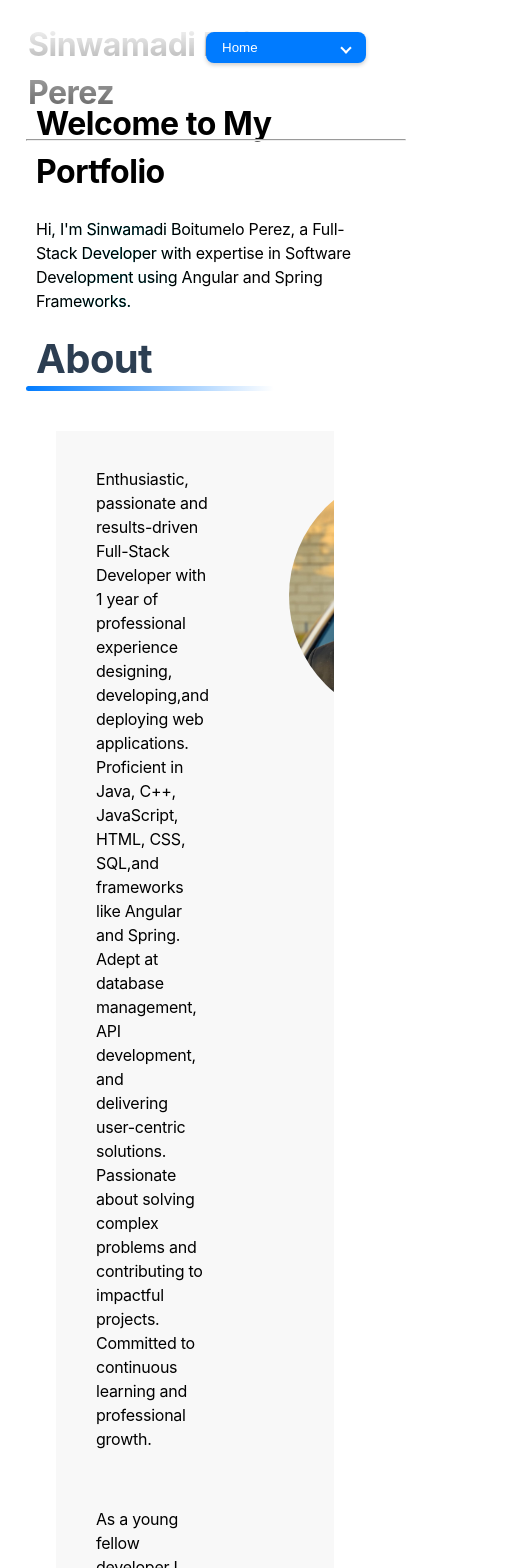
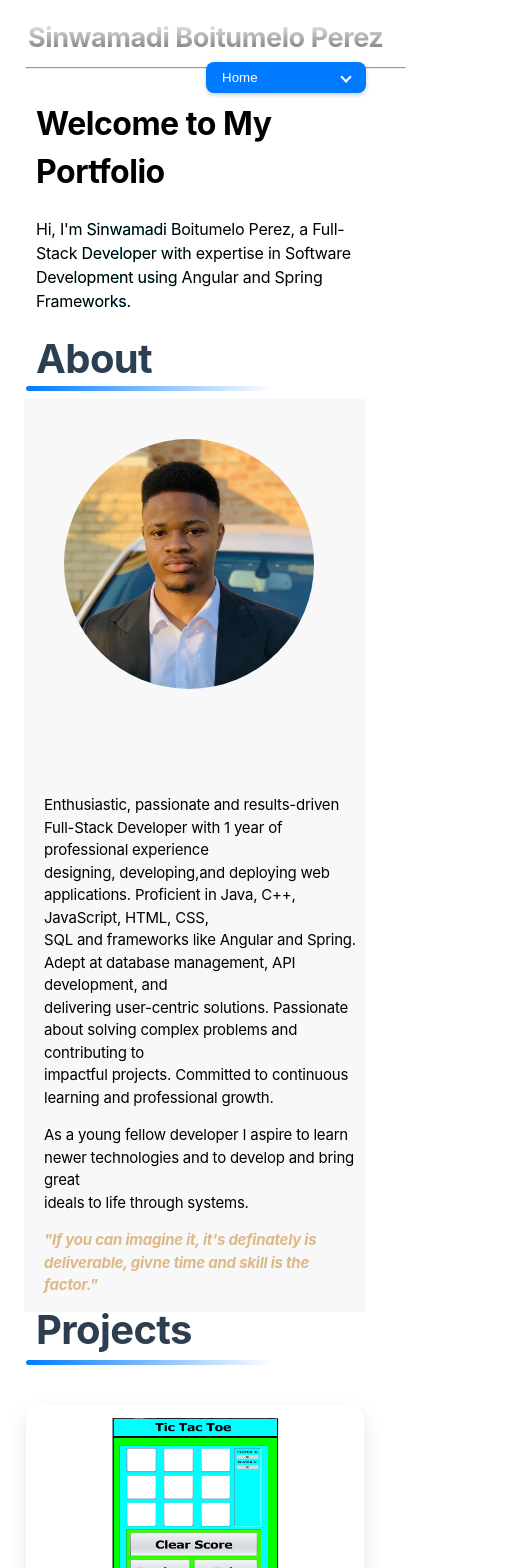
Before and after one commit to Boitumelo-perez/Portfolio, an Angular app: page /Portfolio/ in a window 390 px wide. Shown: the top 1568 px of the page, 512 px wide, since content can reach past the window. Built offline with nearby package versions, Linux system fonts and the light colour scheme.

Commit message:
phone screen

```diff
--- a/src/app/app.module.ts
+++ b/src/app/app.module.ts
@@ -4,13 +4,15 @@ import { AppComponent } from './app.component';
 import { ScrollNavComponent } from './components/scroll-nav/scroll-nav.component';
 import { FontAwesomeModule } from '@fortawesome/angular-fontawesome';
 import { CommonModule } from '@angular/common';
+import { BrowserAnimationsModule } from '@angular/platform-browser/animations';
 
 @NgModule({
   declarations: [AppComponent, ScrollNavComponent ],
   imports: [
     BrowserModule,
     FontAwesomeModule,
-    CommonModule
+    CommonModule,
+    BrowserAnimationsModule
   ],
   providers: [],
   bootstrap: [AppComponent]
--- a/src/app/components/about/about.component.css
+++ b/src/app/components/about/about.component.css
@@ -1,6 +1,7 @@
 .main-c {
     padding-bottom: 50px;
 }
+
 .container {
     display: flex;
     flex-direction: grid;
@@ -21,7 +22,8 @@
 }
 
 .profile {
-    width: 300px; /* Adjust according to your image size */
+    width: 300px;
+    /* Adjust according to your image size */
     height: 300px;
     padding: 40px;
     position: relative;
@@ -36,3 +38,28 @@
     margin-left: 20px;
 
 }
+
+
+@media (max-width: 400px) {
+    .container {
+        flex-direction: column-reverse;
+        margin: 8px;
+    }
+
+    .container .words {
+        font-size: 15px;
+    }
+
+    .container p {
+        padding: 0px;
+    }
+
+    .profile {
+        padding: 40px;
+    }
+
+    .profile img {
+        margin-left: 0px;
+
+    }
+}
--- a/src/app/components/about/about.component.html
+++ b/src/app/components/about/about.component.html
@@ -9,7 +9,7 @@
                 experience<br>
                 designing, developing,and deploying web applications. Proficient in Java, C++, JavaScript, HTML,
                 CSS,<br>
-                SQL,and frameworks like Angular and Spring. Adept at database management, API development, and <br>
+                SQL and frameworks like Angular and Spring. Adept at database management, API development, and <br>
                 delivering user-centric solutions. Passionate about solving complex problems and contributing to <br>
                 impactful projects. Committed to continuous learning and professional growth.</p>
 
--- a/src/app/components/contact/contact.component.css
+++ b/src/app/components/contact/contact.component.css
@@ -94,3 +94,22 @@ button:hover {
 .forum h1 {
     text-align: center;
 }
+
+@media (max-width:400px) {
+    .git-container {
+        flex-direction: column;
+        border-bottom-right-radius: 18px;
+        border-top-left-radius: 0px;
+        border-bottom-left-radius: 18px;
+    }
+
+    .forum {
+        left: 0;
+        width: 92%;
+    }
+
+    input,
+    textarea {
+        width: auto;
+    }
+}
--- a/src/app/components/experience/experience.component.css
+++ b/src/app/components/experience/experience.component.css
@@ -2,7 +2,17 @@
     display: flex;
     flex-direction: grid;
     margin: 40px;
-    background-color: #f8f8f8;
+    /* background-color: #f8f8f8; */
+    background-color: blueviolet;
+
+    max-width: 500px;
+    margin: 20px auto;
+    border: 1px solid #ddd;
+    border-radius: 8px;
+    box-shadow: 0 4px 8px rgba(0, 0, 0, 0.1);
+    transition: all 0.3s ease;
+    cursor: pointer;
+    padding: 20px;
 }
 
 .container p {
--- a/src/app/components/experience/experience.component.html
+++ b/src/app/components/experience/experience.component.html
@@ -4,16 +4,20 @@
 </div>
 <div class="container">
     <div class="E-card" (click)="toggleDetails()">
-        <h2 class="job-title">FullStack Java Developer</h2>
-
-        <p class="company-info"><a href="https://geeks4learning.com/" target="_blank">Geeks4Leanring</a> , 6 Coombe Pl,
-            Rivonia, Sandton, 2128 <br> February 2024 - January 2025</p>
-        <div class="details" [class.collapsed]="!isExpanded">
-            <p class="section-title">Key Responsibilities:</p>
-            <ul>
-                <li>Developed and maintained scalable web applications using Angular and Spring Boot.</li>
-                <li>Collaborated with cross-functional teams to define, design, and ship new features.</li>
-            </ul>
-        </div>
+      <h2 class="job-title">FullStack Java Developer</h2>
+      <p class="company-info">
+        <a href="https://geeks4learning.com/" target="_blank">Geeks4Learning</a>,
+        6 Coombe Pl, Rivonia, Sandton, 2128 <br>
+        February 2024 - January 2025
+      </p>
+      <div class="details" [class.collapsed]="!isExpanded">
+        <p *ngIf="isExpanded">Key Responsibilities:</p>
+        <ul *ngIf="isExpanded">
+          <li>Developed and maintained full-stack Java applications.</li>
+          <li>Collaborated with cross-functional teams for project delivery.</li>
+          <li>Implemented RESTful APIs and managed database integrations.</li>
+          <li>Collaborated in Agile environment using Kanbar.</li>
+        </ul>
+      </div>
     </div>
-</div>
+  </div>
--- a/src/app/components/experience/experience.component.ts
+++ b/src/app/components/experience/experience.component.ts
@@ -1,8 +1,10 @@
 import { Component } from '@angular/core';
+import { CommonModule } from '@angular/common';
+import { trigger, state, style, animate, transition } from '@angular/animations';
 
 @Component({
     selector: 'app-experience',
-    imports: [],
+    imports: [ CommonModule ],
     templateUrl: './experience.component.html',
     styleUrl: './experience.component.css'
 })
@@ -10,7 +12,8 @@ export class ExperienceComponent {
 
     isExpanded = false;
 
-    toggleDetails() {
-        this.isExpanded = !this.isExpanded; // Toggle expanded state
+    toggleDetails(): void {
+        console.log('Clicked!'); // Add this line
+        this.isExpanded = !this.isExpanded;
       }
 }
--- a/src/app/components/home/home.component.css
+++ b/src/app/components/home/home.component.css
@@ -13,12 +13,12 @@
 }
 
 .name {
-  /* font-family: -apple-system, BlinkMacSystemFont, "Segoe UI", Roboto, "Helvetica Neue", Arial, sans-serif;
-  font-weight: 400px;
+  font-family: -apple-system, BlinkMacSystemFont, "Segoe UI", Roboto, "Helvetica Neue", Arial, sans-serif;
+  font-size: 32px;
   font-style: normal;
   line-height: 1.5;
   letter-spacing: -0.015em;
-  margin-left: 20px; */
+  margin-left: 20px;
   background: linear-gradient(to bottom, #ffffff, rgba(29, 29, 29, 0.733));
   -webkit-text-fill-color: transparent;
   -webkit-background-clip: text;
@@ -156,3 +156,18 @@
 .bottom-footer p a {
   color: #007bff;
 }
+
+
+
+@media (max-width: 400px) {
+  .name {
+    font-size: 27px;
+    margin-bottom: 0px;
+  }
+  .heading {
+    height: 109px;
+  }
+  .heading hr {
+    top: 82px;
+  }
+}
--- a/src/app/components/home/home.component.html
+++ b/src/app/components/home/home.component.html
@@ -1,19 +1,5 @@
 <header class="heading">
     <h1 class="name">Sinwamadi Boitumelo Perez</h1>
-    <div class="section">
-
-    </div>
-    <!-- <div class="nav">
-        <nav>
-            <!-- <button class="n-btn" routerLink="/home" routerLinkActive="active" [routerLinkActiveOptions]="{exact: true }" >HOME</button> ->
-            <button class="n-btn" routerLink="/home" routerLinkActive="active">HOME</button>
-            <button class="n-btn" routerLink="/about" routerLinkActive="active">ABOUT</button>
-            <button class="n-btn" routerLink="/projects" routerLinkActive="active">PROJECTS</button>
-            <button class="n-btn" routerLink="/experience" routerLinkActive="active">EXPERIENCE</button>
-            <button class="n-btn" routerLink="/skills" routerLinkActive="active">SKILLS</button>
-            <button class="n-btn" routerLink="/contact" routerLinkActive="active">CONTACT</button>
-        </nav>
-    </div> -->
     <hr>
 </header>
 
--- a/src/app/components/projects/projects.component.css
+++ b/src/app/components/projects/projects.component.css
@@ -92,3 +92,9 @@
     display: block; /* Ensure label behaves like a block element */
     margin: 10px 0; /* Add vertical margin for spacing */
   }
+
+  @media (max-width:400px) {
+    .project-box {
+      margin: 10px;
+    }
+  }
--- a/src/app/components/scroll-nav/scroll-nav.component.css
+++ b/src/app/components/scroll-nav/scroll-nav.component.css
@@ -67,3 +67,12 @@
 .dropdown-item:hover {
   background-color: #007bff;
 }
+
+
+
+
+@media (max-width: 400px) {
+  .nav-container {
+    top: 3.85rem;
+  }
+}
```
Also changed, not shown: src/styles.css (line endings or trailing spaces).
